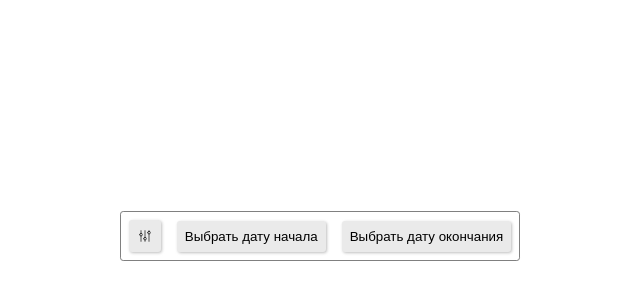
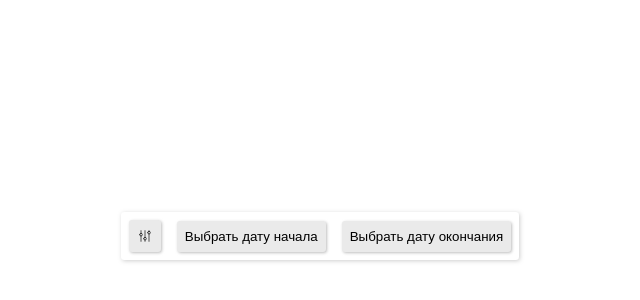
Before and after one commit to Chiga2030/super-data-picker, a React (Vite) app: page / in a window 1280 px wide. Shown: the part 164-464 px from the top of the page, without its empty margins (320-960 px from the left). Built offline with nearby package versions, Linux system fonts and the light colour scheme.

Commit message:
updated style

```diff
--- a/src/entities/super-date-picker/SuperDatePicker.module.scss
+++ b/src/entities/super-date-picker/SuperDatePicker.module.scss
@@ -1,8 +1,9 @@
 .wrapper {
   display: flex;
-  border: 1px solid gray;
+  border: none;
   border-radius: .2rem;
   padding: .5rem;
   gap: 1rem;
   align-items: center;
+  box-shadow: 1px 1px 4px rgba(128, 128, 128, 0.384);
 }
--- a/src/entities/super-date-picker/ui/QuickSelectContent/QuickSelectContent.module.scss
+++ b/src/entities/super-date-picker/ui/QuickSelectContent/QuickSelectContent.module.scss
@@ -1,6 +1,5 @@
 .wrapper {
   width: max-content;
-  padding: .5rem;
   display: flex;
   flex-direction: column;
   gap: 1rem;
```
